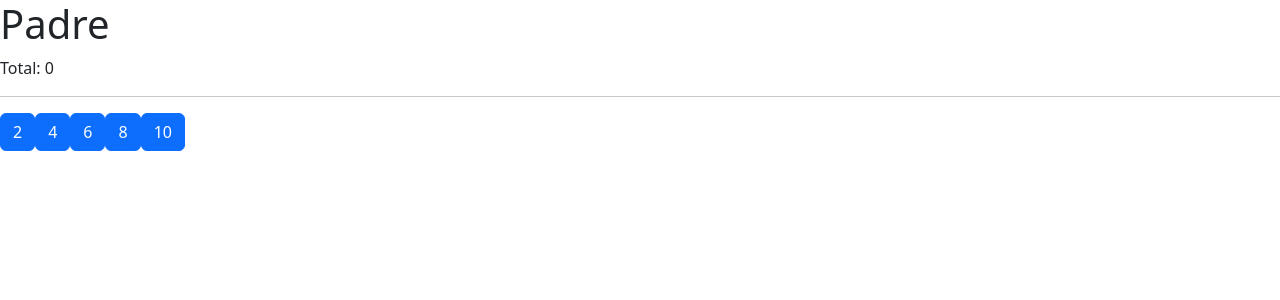
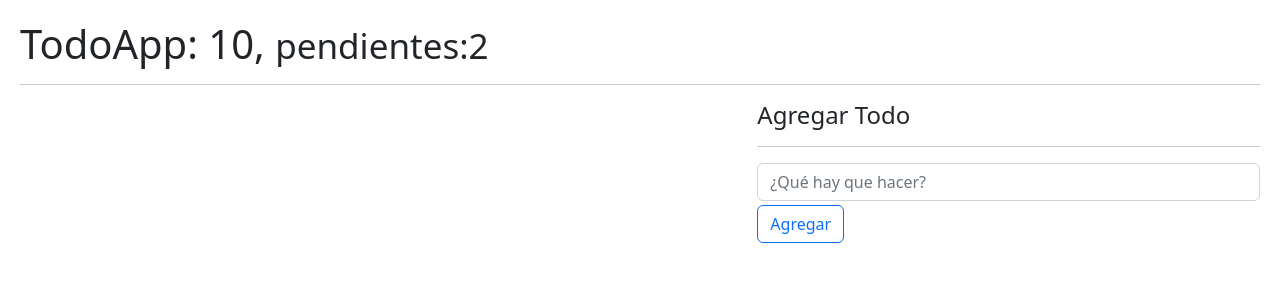
Before and after one commit to Lopezlena89/hook-app, a React (Vite) app: page / in a window 1280 px wide. Shown: the top 300 px of the page. Built offline with nearby package versions, Linux system fonts and the light colour scheme.

Commit message:
useReducer

```diff
--- /dev/null
+++ b/src/08-useReducer/TodoAdd.jsx
@@ -0,0 +1,45 @@
+import { useForm } from '../hooks/useForm';
+
+
+export const TodoAdd = ({ onNewTodo }) => {
+
+    const { description, onInputChange, onResetForm } = useForm({
+        description: ''
+    });
+
+    const onFormSubmit = ( event ) => {
+        event.preventDefault();
+        if ( description.length <= 1 ) return;
+
+
+        const newTodo = {
+            id: new Date().getTime(),
+            done: false,
+            description: description,
+        }
+
+        onNewTodo(newTodo);
+        onResetForm();
+    }
+
+
+    return (
+        <form onSubmit={ onFormSubmit }>
+            <input
+                type="text"
+                placeholder="¿Qué hay que hacer?"
+                className="form-control"
+                name="description"
+                value={ description }
+                onChange={ onInputChange }
+            />
+
+            <button
+                type="submit"
+                className="btn btn-outline-primary mt-1"
+            >
+                Agregar
+            </button>
+        </form>
+    )
+}
--- /dev/null
+++ b/src/08-useReducer/TodoApp.jsx
@@ -0,0 +1,72 @@
+import { useEffect, useReducer } from "react"
+import {todoReducer} from './todoReducer';
+import {TodoList} from './TodoList';
+import {TodoAdd} from './TodoAdd'
+
+
+const initialState = [
+    // {
+    //     id: new Date().getTime(),
+    //     description:'Recolectar la piedra del alma',
+    //     done:false
+    // },
+    // {
+    //     id: new Date().getTime() * 3,
+    //     description:'Recolectar la piedra del tiempo',
+    //     done:false
+    // }
+]
+
+const init = () =>{
+    return  JSON.parse(localStorage.getItem('todos')) || [];
+}
+
+
+export const TodoApp = () => {
+
+    const [todos, dispatch] = useReducer(todoReducer,initialState,init);
+
+    useEffect(() => {
+        localStorage.setItem('todos',JSON.stringify(todos));
+    }, [todos])
+
+
+    const handleNewTodo = (todo) =>{
+        const action = {
+            type: '[TODO] Add Todo',
+            payload:todo
+        }
+
+        dispatch(action);
+    }
+
+    const handleDeleteTodo = (id)=>{
+        dispatch({
+            type:'[TODO] Remove Todo',
+            payload:id
+        });
+    }
+
+  return (
+    <>
+        <h1>TodoApp: 10, <small>pendientes:2</small></h1>
+        <hr />
+
+        <div className="row">
+            <div className="col-7">
+
+                <TodoList todos={todos} onDeleteTodo={id=>handleDeleteTodo(id)}/>
+
+            </div>
+            <div className="col-5">
+                <h4>Agregar Todo</h4>
+                <hr />
+                <TodoAdd onNewTodo={handleNewTodo}/>
+            </div>
+
+        </div>
+
+
+    </>
+  )
+}
--- /dev/null
+++ b/src/08-useReducer/TodoItem.jsx
@@ -0,0 +1,16 @@
+import React from 'react'
+
+export const TodoItem = ({todo,onDeleteTodo}) => {
+  return (
+    <li  className="list-group-item d-flex justify-content-between">
+        <span className="aling-self-center">{todo.description}</span>
+        <button
+          className="btn btn-danger"
+          onClick={()=>onDeleteTodo(todo.id)}
+        >
+
+          Borrar
+        </button>
+    </li>
+  )
+}
--- /dev/null
+++ b/src/08-useReducer/TodoList.jsx
@@ -0,0 +1,16 @@
+import React from 'react'
+import { TodoItem } from './TodoItem'
+
+export const TodoList = ({ todos = [], onDeleteTodo}) => {
+  return (
+    <>
+        <ul className="list-group">
+            {
+                todos.map(todo => (
+                    <TodoItem key={todo.id} todo={todo} onDeleteTodo={id=>onDeleteTodo(id)}/>
+                ))
+            }
+        </ul>
+    </>
+  )
+}
--- /dev/null
+++ b/src/08-useReducer/index.js
@@ -0,0 +1,5 @@
+
+
+export * from './TodoList';
+export * from './TodoAdd';
+export * from './TodoReducer';
--- /dev/null
+++ b/src/08-useReducer/intro-reducer.js
@@ -0,0 +1,32 @@
+const initialState = [{
+    id:1,
+    todo:'Recolectar la piedra del alma',
+    done:false,
+}];
+
+
+const todoReducer = (state = initialState, action = {}) =>{
+
+    if(action.type === '[TODO] add todo'){
+        return [...state,action.payload]
+    }
+
+    return state;
+}
+
+let todos = todoReducer();
+
+const newTodo = {
+    id:2,
+    todo:'Recolectar la piedra del poder',
+    done:false
+}
+
+const addTodoAction = {
+    type:'[TODO] add todo',
+    payload:newTodo,
+}
+
+todos = todoReducer(todos,addTodoAction);
+
+console.log({state:todos})
--- /dev/null
+++ b/src/08-useReducer/todoReducer.js
@@ -0,0 +1,16 @@
+
+
+export const todoReducer = ( initialState = [], action) => {
+
+    switch ( action.type ) {
+        case '[TODO] Add Todo':
+            return [...initialState, action.payload]
+
+        case '[TODO] Remove Todo':
+            return initialState.filter(todo =>todo.id !== action.payload);
+
+        default:
+            return initialState;
+    }
+
+}
--- /dev/null
+++ b/src/index.css
@@ -0,0 +1,6 @@
+body{
+    padding: 20px;
+}
+button{
+    margin-right: 10px;
+}
--- a/src/main.jsx
+++ b/src/main.jsx
@@ -10,12 +10,14 @@
 // import { Memorize } from './06-memos/Memorize'
 // import { MemoHook } from './06-memos/MemoHook'
 // import { CallBackHook } from './06-memos/CallBackHook'
-import { Padre } from './07-tarea-memo/Padre'
+// import { Padre } from './07-tarea-memo/Padre'
+// import './08-useReducer/intro-reducer';
+import { TodoApp } from './08-useReducer/TodoApp'
 
-
+import './index.css'
 
 ReactDOM.createRoot(document.getElementById('root')).render(
   // <React.StrictMode>
-    <Padre />
+    <TodoApp />
   // </React.StrictMode>
 )
```
